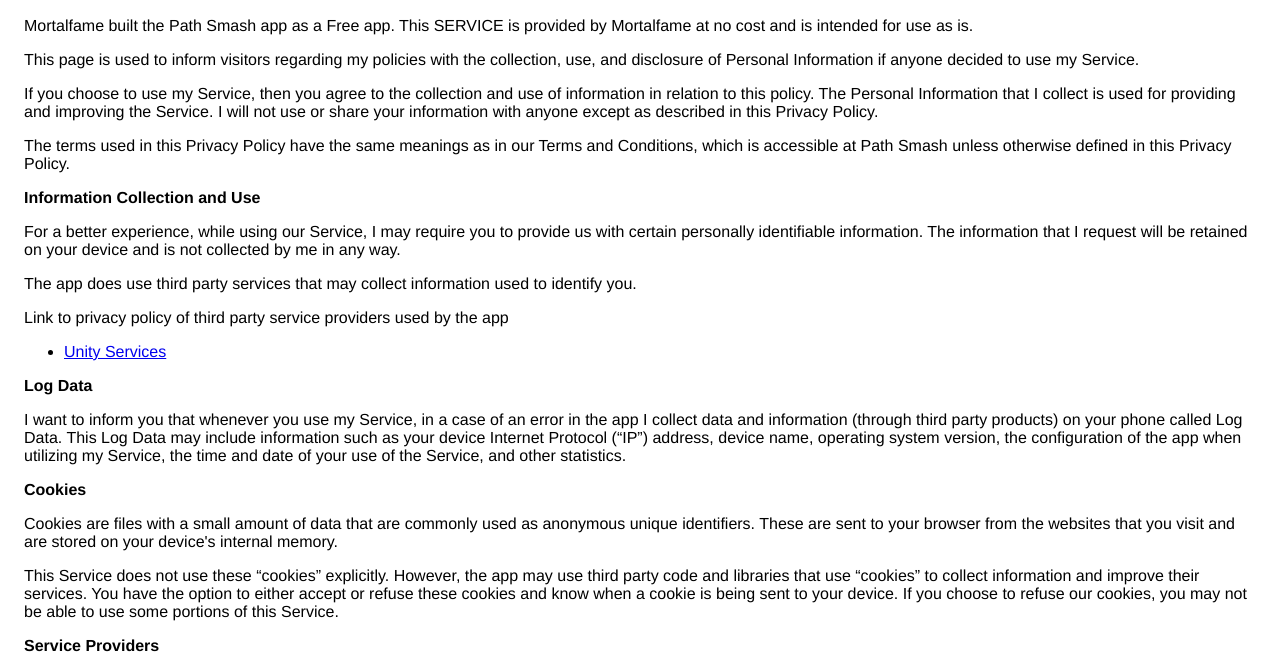
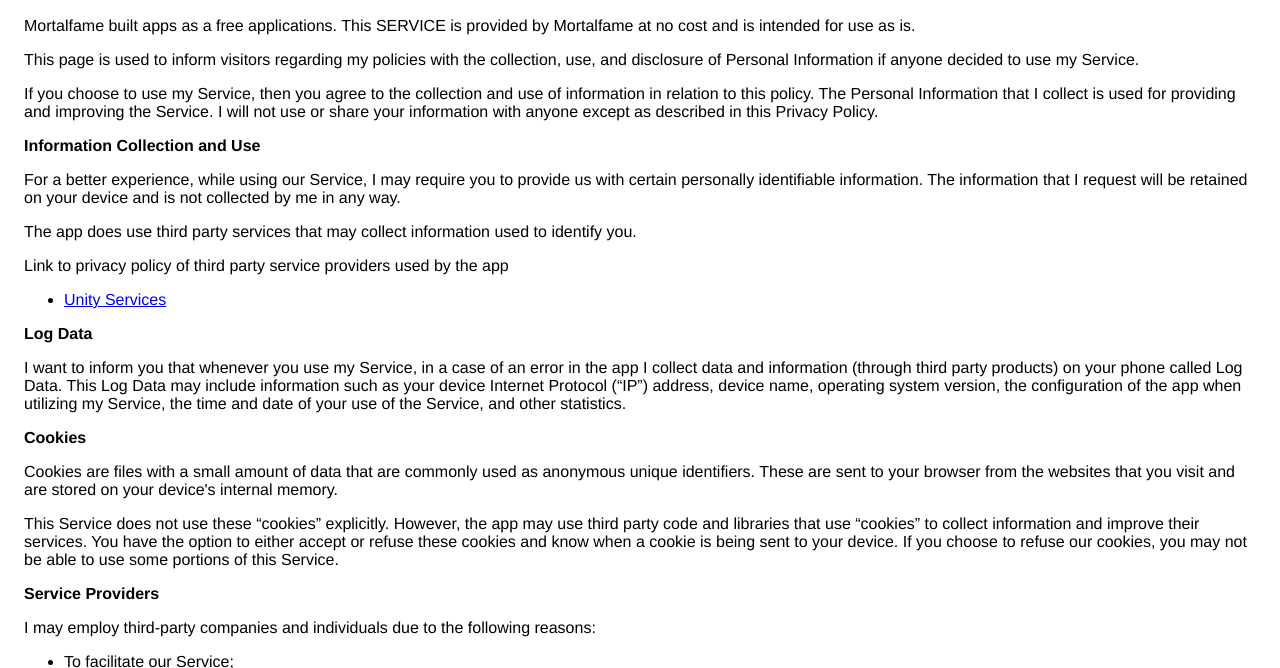
Before and after one commit to mortalfame/mortalfame.github.io, a plain HTML site: page assets/privacy_policy.html in a window 1280 px wide. Shown: the part 75-743 px from the top of the page. Drawn offline with Linux system fonts and the light colour scheme.

Commit message:
policy change

```diff
--- a/assets/privacy_policy.html
+++ b/assets/privacy_policy.html
@@ -7,7 +7,7 @@
       <style> body { font-family: 'Helvetica Neue', Helvetica, Arial, sans-serif; padding:1em; } </style>
     </head>
     <body>
-    <h2>Privacy Policy</h2> <p> Mortalfame built the Path Smash app as a Free app. This SERVICE is provided by
+    <h2>Privacy Policy</h2> <p> Mortalfame built apps as a free applications. This SERVICE is provided by
                     Mortalfame at no cost and is intended for use as is.
                   </p> <p>This page is used to inform visitors regarding my policies with the collection, use, and disclosure
                     of Personal Information if anyone decided to use my Service.
@@ -15,9 +15,8 @@
                     relation to this policy. The Personal Information that I collect is used for providing and improving
                     the Service. I will not use or share your information with anyone except as described
                     in this Privacy Policy.
-                  </p> <p>The terms used in this Privacy Policy have the same meanings as in our Terms and Conditions, which is
-                    accessible at Path Smash unless otherwise defined in this Privacy Policy.
-                  </p> <p><strong>Information Collection and Use</strong></p> <p>For a better experience, while using our Service, I may require you to provide us with certain
+                  </p>
+                   <p><strong>Information Collection and Use</strong></p> <p>For a better experience, while using our Service, I may require you to provide us with certain
                     personally identifiable information. The information that I request will be retained on your device and is not collected by me in any way.
                   </p> <p>The app does use third party services that may collect information used to identify you.</p> <div><p>Link to privacy policy of third party service providers used by the app</p> <ul><li><a href="https://unity3d.com/legal/privacy-policy" target="_blank">Unity Services</a></li><!----><!----><!----><!----><!----><!----><!----></ul></div> <p><strong>Log Data</strong></p> <p> I want to inform you that whenever you use my Service, in a case of
                     an error in the app I collect data and information (through third party products) on your phone
```
Also changed, not shown: 1 other file.
